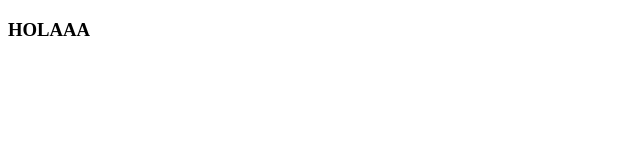
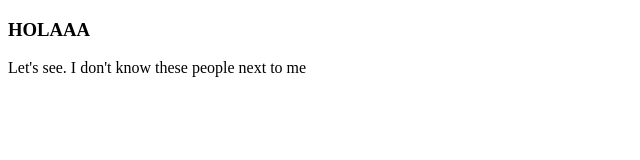
Before and after one commit to meranki/meranki.github.io, a plain HTML site: page index.html in a window 1280 px wide. Shown: the whole page, without its empty margins (0-640 px from the left). Drawn offline with Linux system fonts and the light colour scheme.

Commit message:
some changes

```diff
--- a/index.html
+++ b/index.html
@@ -6,5 +6,6 @@
   </head>
   <body>
     <h3>HOLAAA </h3>
+    <p> Let's see. I don't know these people next to me </p>
   </body>
 </html>
```
